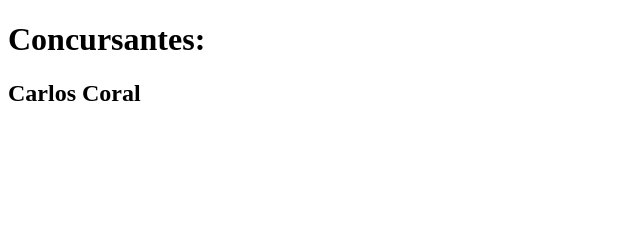
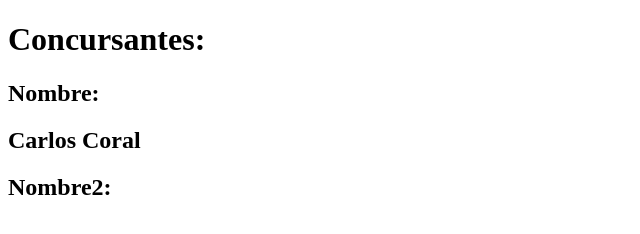
Before and after one commit to CJCB77/Practica-Git, a plain HTML site: page index.html in a window 1280 px wide. Shown: the whole page, without its empty margins (0-640 px from the left). Drawn offline with Linux system fonts and the light colour scheme.

Commit message:
Agregue otro nombre espacio

```diff
--- a/index.html
+++ b/index.html
@@ -9,7 +9,10 @@
 <body>
 
     <h1>Concursantes:</h1>
+    <h2>Nombre:</h2>
     <h2>Carlos Coral</h2>
+
+    <h2>Nombre2:</h2>
 
 
 </body>
```
